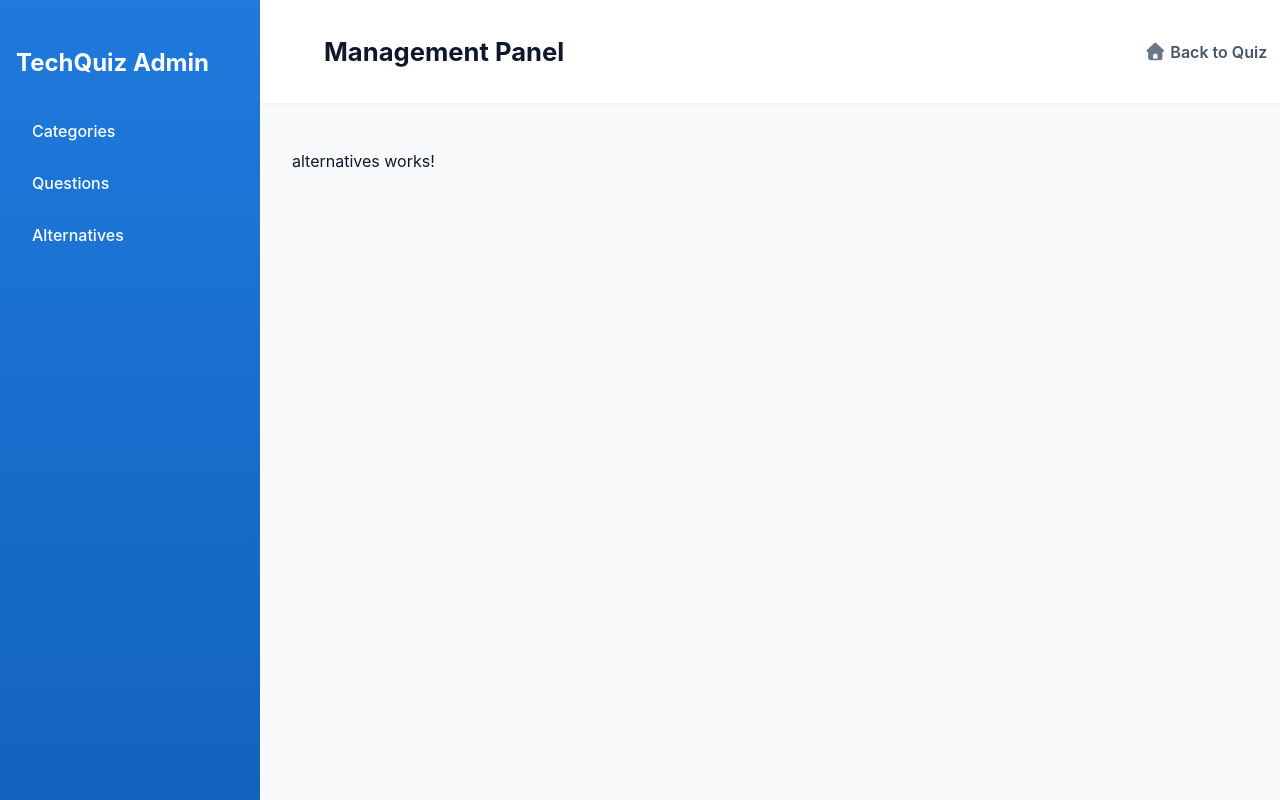
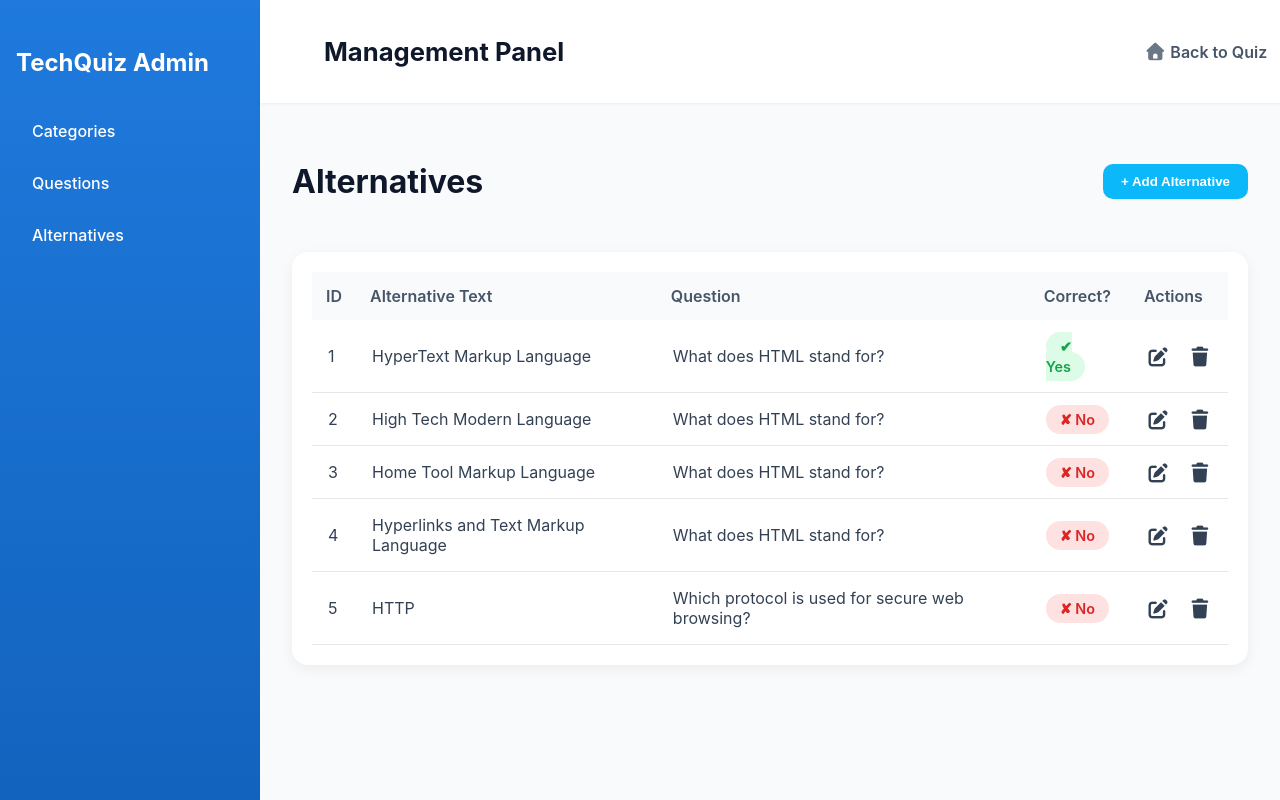
Before and after one commit to theeuzin13/tech-quiz-angular, an Angular app in the folder quiz-angular/: page /admin/alternatives in a window 1280 px wide. Built offline with nearby package versions, Linux system fonts and the light colour scheme.

Commit message:
feat: add alternative management with modal for CRUD operations and integrate question mock data

```diff
--- /dev/null
+++ b/quiz-angular/src/app/core/mocks/question.mock.ts
@@ -0,0 +1,7 @@
+export const QuestionMock = [
+  { id: 1, text: 'What does HTML stand for?' },
+  { id: 2, text: 'Which protocol is used for secure web browsing?' },
+  { id: 3, text: 'What is the main function of a CPU?' },
+  { id: 4, text: 'What type of learning uses labeled data?' },
+  { id: 5, text: 'What does SQL stand for?' }
+];
--- /dev/null
+++ b/quiz-angular/src/app/core/services/alternative.service.ts
@@ -0,0 +1,35 @@
+import { Injectable, signal } from '@angular/core';
+
+export interface Alternative {
+  id: number;
+  text: string;
+  correct: boolean;
+  questionId: number;
+}
+
+@Injectable({ providedIn: 'root' })
+export class AlternativeService {
+
+  alternatives = signal<Alternative[]>([
+    { id: 1, text: 'HyperText Markup Language', correct: true, questionId: 1 },
+    { id: 2, text: 'High Tech Modern Language', correct: false, questionId: 1 },
+    { id: 3, text: 'Home Tool Markup Language', correct: false, questionId: 1 },
+    { id: 4, text: 'Hyperlinks and Text Markup Language', correct: false, questionId: 1 },
+    { id: 5, text: 'HTTP', correct: false, questionId: 2 },
+  ]);
+
+  create(data: Omit<Alternative, 'id'>) {
+    const newId = this.alternatives().length + 1;
+    this.alternatives.update(list => [...list, { id: newId, ...data }]);
+  }
+
+  update(id: number, data: Partial<Alternative>) {
+    this.alternatives.update(list =>
+      list.map(item => item.id === id ? { ...item, ...data } : item)
+    );
+  }
+
+  delete(id: number) {
+    this.alternatives.update(list => list.filter(i => i.id !== id));
+  }
+}
--- /dev/null
+++ b/quiz-angular/src/app/features/alternatives/components/alternatives-modal/alternative-modal.component.html
@@ -0,0 +1,24 @@
+<div class="modal" *ngIf="visible">
+  <div class="modal-content">
+
+    <h2>{{ data ? 'Edit Alternative' : 'New Alternative' }}</h2>
+
+    <label>Alternative Text</label>
+    <input type="text" [(ngModel)]="text" />
+
+    <label>Correct?</label>
+    <select [(ngModel)]="correct">
+      <option [ngValue]="true">Yes</option>
+      <option [ngValue]="false">No</option>
+    </select>
+
+    <label>Question Text</label>
+    <input type="text" [(ngModel)]="questionText">
+
+    <div class="actions">
+      <button class="btn cancel" (click)="close.emit()">Cancel</button>
+      <button class="btn save" (click)="submit()">Save</button>
+    </div>
+
+  </div>
+</div>
--- /dev/null
+++ b/quiz-angular/src/app/features/alternatives/components/alternatives-modal/alternative-modal.component.scss
@@ -0,0 +1,81 @@
+/* Faz o overlay ocupar a tela toda */
+.modal {
+  position: fixed;
+  top: 0;
+  left: 0;
+  width: 100vw;
+  height: 100vh;
+  background: rgba(0, 0, 0, 0.45);
+  display: flex;
+  justify-content: center;
+  align-items: center;
+  z-index: 9999;
+}
+
+/* A caixa branca do modal */
+.modal-content {
+  background: white;
+  width: 420px;
+  padding: 2rem;
+  border-radius: 16px;
+  box-shadow: 0 10px 35px rgba(0, 0, 0, 0.18);
+  animation: pop 0.2s ease-out;
+}
+
+/* Inputs e selects */
+input {
+  width: 95%;
+  margin-top: 6px;
+  margin-bottom: 16px;
+  padding: 10px;
+  border-radius: 10px;
+  border: 1px solid #d1d5db;
+  font-size: 1rem;
+}
+
+select {
+  width: 100%;
+  margin-top: 6px;
+  margin-bottom: 16px;
+  padding: 10px;
+  border-radius: 10px;
+  border: 1px solid #d1d5db;
+  font-size: 1rem;
+  background: white;
+}
+
+/* Botões */
+.actions {
+  display: flex;
+  justify-content: flex-end;
+  gap: 10px;
+}
+
+.btn {
+  padding: 10px 18px;
+  border-radius: 8px;
+  border: none;
+  cursor: pointer;
+  font-weight: 600;
+}
+
+.btn.cancel {
+  background: #e5e7eb;
+}
+
+.btn.save {
+  background: #0bb8f9;
+  color: white;
+}
+
+/* Animação */
+@keyframes pop {
+  from {
+    transform: scale(0.9);
+    opacity: 0;
+  }
+  to {
+    transform: scale(1);
+    opacity: 1;
+  }
+}
--- /dev/null
+++ b/quiz-angular/src/app/features/alternatives/components/alternatives-modal/alternative-modal.component.ts
@@ -0,0 +1,43 @@
+import { Component, Input, Output, EventEmitter } from '@angular/core';
+import { CommonModule } from '@angular/common';
+import { FormsModule } from '@angular/forms';
+
+@Component({
+  standalone: true,
+  selector: 'app-alternative-modal',
+  imports: [CommonModule, FormsModule],
+  templateUrl: './alternative-modal.component.html',
+  styleUrls: ['./alternative-modal.component.scss']
+})
+export class AlternativeModalComponent {
+
+  @Input() visible = false;
+  @Input() data: any = null;
+
+  @Output() close = new EventEmitter();
+  @Output() save = new EventEmitter();
+
+  text = '';
+  correct = false;
+  questionText = '';
+
+  ngOnChanges() {
+    if (this.data) {
+      this.text = this.data.text;
+      this.correct = this.data.correct;
+      this.questionText = this.data.questionText;
+    } else {
+      this.text = '';
+      this.correct = false;
+      this.questionText = '';
+    }
+  }
+
+  submit() {
+    this.save.emit({
+      text: this.text,
+      correct: this.correct,
+      questionText: this.questionText
+    });
+  }
+}
--- a/quiz-angular/src/app/features/alternatives/pages/list/list.component.html
+++ b/quiz-angular/src/app/features/alternatives/pages/list/list.component.html
@@ -1 +1,45 @@
-<p>alternatives works!</p>
+<div class="page-header">
+  <h2>Alternatives</h2>
+  <button class="add-btn" (click)="openCreate()">+ Add Alternative</button>
+</div>
+
+<div class="alternatives-card">
+  <table class="alternatives-table">
+    <thead>
+      <tr>
+        <th>ID</th>
+        <th>Alternative Text</th>
+        <th>Question</th>
+        <th>Correct?</th>
+        <th>Actions</th>
+      </tr>
+    </thead>
+
+    <tbody>
+      <tr *ngFor="let item of alternatives()">
+        <td>{{ item.id }}</td>
+        <td>{{ item.text }}</td>
+        <td>{{ getQuestionText(item.questionId) }}</td>
+
+        <td>
+          <span class="tag yes" *ngIf="item.correct">✔ Yes</span>
+          <span class="tag no" *ngIf="!item.correct">✘ No</span>
+        </td>
+
+        <td>
+          <div class="actions">
+            <i class="fa fa-edit edit" (click)="openEdit(item)"></i>
+            <i class="fa fa-trash delete" (click)="delete(item.id)"></i>
+          </div>
+        </td>
+      </tr>
+    </tbody>
+  </table>
+</div>
+
+<app-alternative-modal
+  [visible]="modalVisible()"
+  [data]="editingItem()"
+  (close)="modalVisible.set(false)"
+  (save)="save($event)">
+</app-alternative-modal>
--- a/quiz-angular/src/app/features/alternatives/pages/list/list.component.scss
+++ b/quiz-angular/src/app/features/alternatives/pages/list/list.component.scss
@@ -0,0 +1,92 @@
+.page-header {
+  display: flex;
+  justify-content: space-between;
+  align-items: center;
+  margin-bottom: 25px;
+
+  h2 {
+    font-size: 2rem;
+    font-weight: 700;
+  }
+}
+
+.add-btn {
+  background: #0bb8f9;
+  color: #fff;
+  border: none;
+  padding: 10px 18px;
+  border-radius: 10px;
+  cursor: pointer;
+  display: flex;
+  gap: 8px;
+  font-weight: 600;
+
+  &:hover {
+    background: #009cd5;
+  }
+}
+
+.alternatives-card {
+  background: #fff;
+  padding: 20px;
+  border-radius: 16px;
+  box-shadow: 0 4px 14px rgba(0, 0, 0, 0.06);
+}
+
+.alternatives-table {
+  width: 100%;
+  border-collapse: collapse;
+
+  thead {
+    background: #f8fafc;
+
+    th {
+      padding: 14px;
+      text-align: left;
+      font-weight: 600;
+      color: #475569;
+    }
+  }
+
+  td {
+    padding: 16px;
+    border-bottom: 1px solid #e5e7eb;
+    color: #334155;
+  }
+}
+
+.tag {
+  padding: 6px 14px;
+  border-radius: 20px;
+  font-size: 0.9rem;
+  font-weight: 600;
+
+  &.yes {
+    background: #dcfce7;
+    color: #16a34a;
+  }
+
+  &.no {
+    background: #fee2e2;
+    color: #dc2626;
+  }
+}
+
+.actions {
+  display: flex;
+  gap: 18px;
+
+  i {
+    cursor: pointer;
+    font-size: 1.2rem;
+    transition: 0.2s;
+
+    &.edit:hover {
+      color: #0ea5e9;
+    }
+
+    &.delete:hover {
+      color: #dc2626;
+    }
+  }
+}
--- a/quiz-angular/src/app/features/alternatives/pages/list/list.component.ts
+++ b/quiz-angular/src/app/features/alternatives/pages/list/list.component.ts
@@ -1,11 +1,54 @@
-import { Component } from '@angular/core';
+import { Component, signal } from '@angular/core';
+import { CommonModule } from '@angular/common';
+import { AlternativeModalComponent } from '../../components/alternatives-modal/alternative-modal.component';
+import { Alternative, AlternativeService } from '../../../../core/services/alternative.service';
+import { QuestionMock } from '../../../../core/mocks/question.mock';
 
 @Component({
-  selector: 'app-list',
-  imports: [],
+  standalone: true,
   templateUrl: './list.component.html',
-  styleUrl: './list.component.scss',
+  styleUrls: ['./list.component.scss'],
+  imports: [CommonModule, AlternativeModalComponent]
 })
 export class ListComponent {
 
+  alternatives = signal<Alternative[]>([]);
+
+  questions = QuestionMock;
+
+  modalVisible = signal(false);
+  editingItem = signal<Alternative | null>(null);
+
+  constructor(private service: AlternativeService) {
+    this.alternatives = this.service.alternatives;
+  }
+
+  openCreate() {
+    this.editingItem.set(null);
+    this.modalVisible.set(true);
+  }
+
+  openEdit(item: Alternative) {
+    this.editingItem.set(item);
+    this.modalVisible.set(true);
+  }
+
+  save(data: any) {
+    if (this.editingItem()) {
+      this.service.update(this.editingItem()!.id, data);
+    } else {
+      this.service.create(data);
+    }
+
+    this.modalVisible.set(false);
+  }
+
+  delete(id: number) {
+    this.service.delete(id);
+  }
+
+  getQuestionText(id: number): string {
+  const q = this.questions.find(q => q.id === id);
+  return q ? q.text : '';
 }
+}
```
